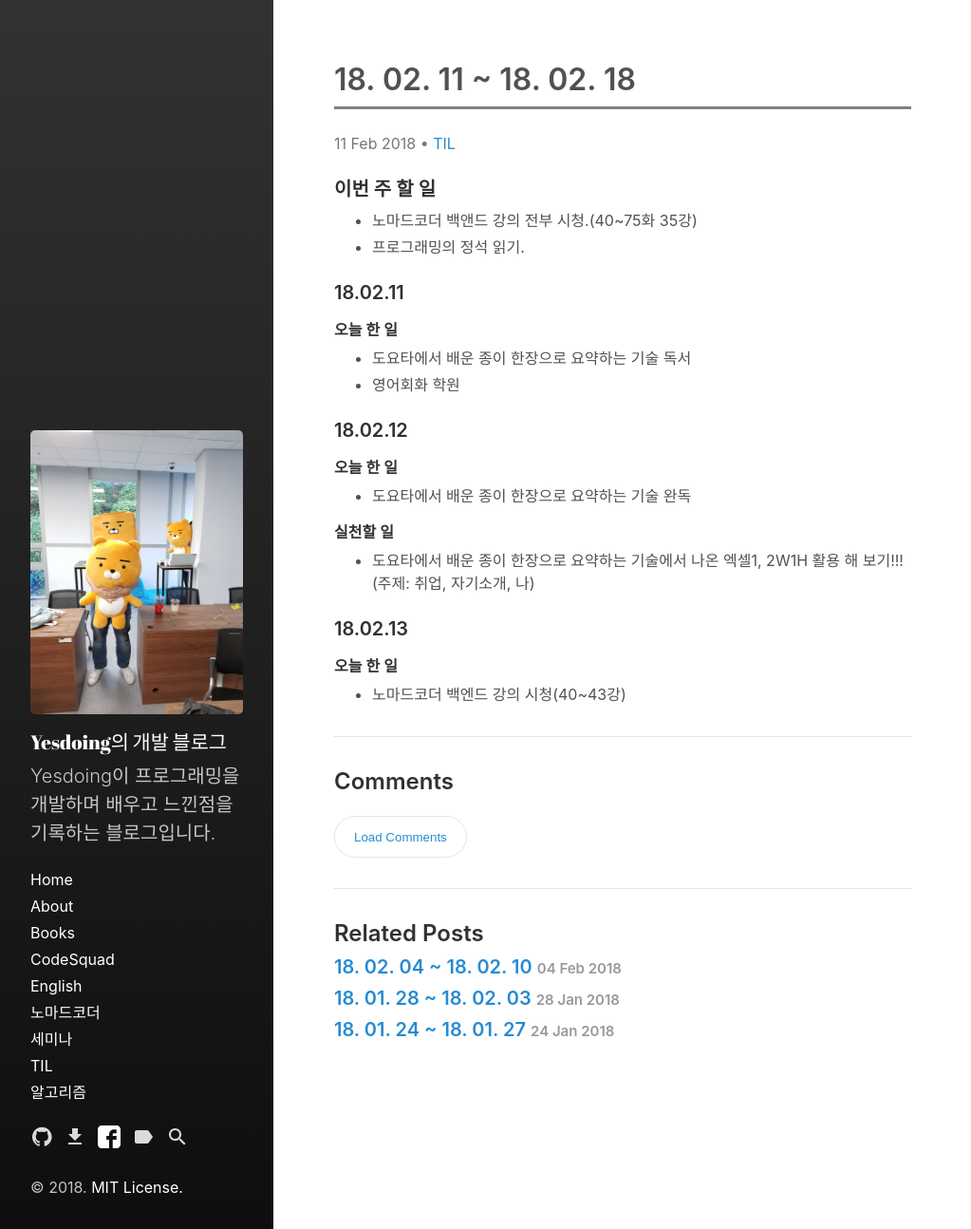
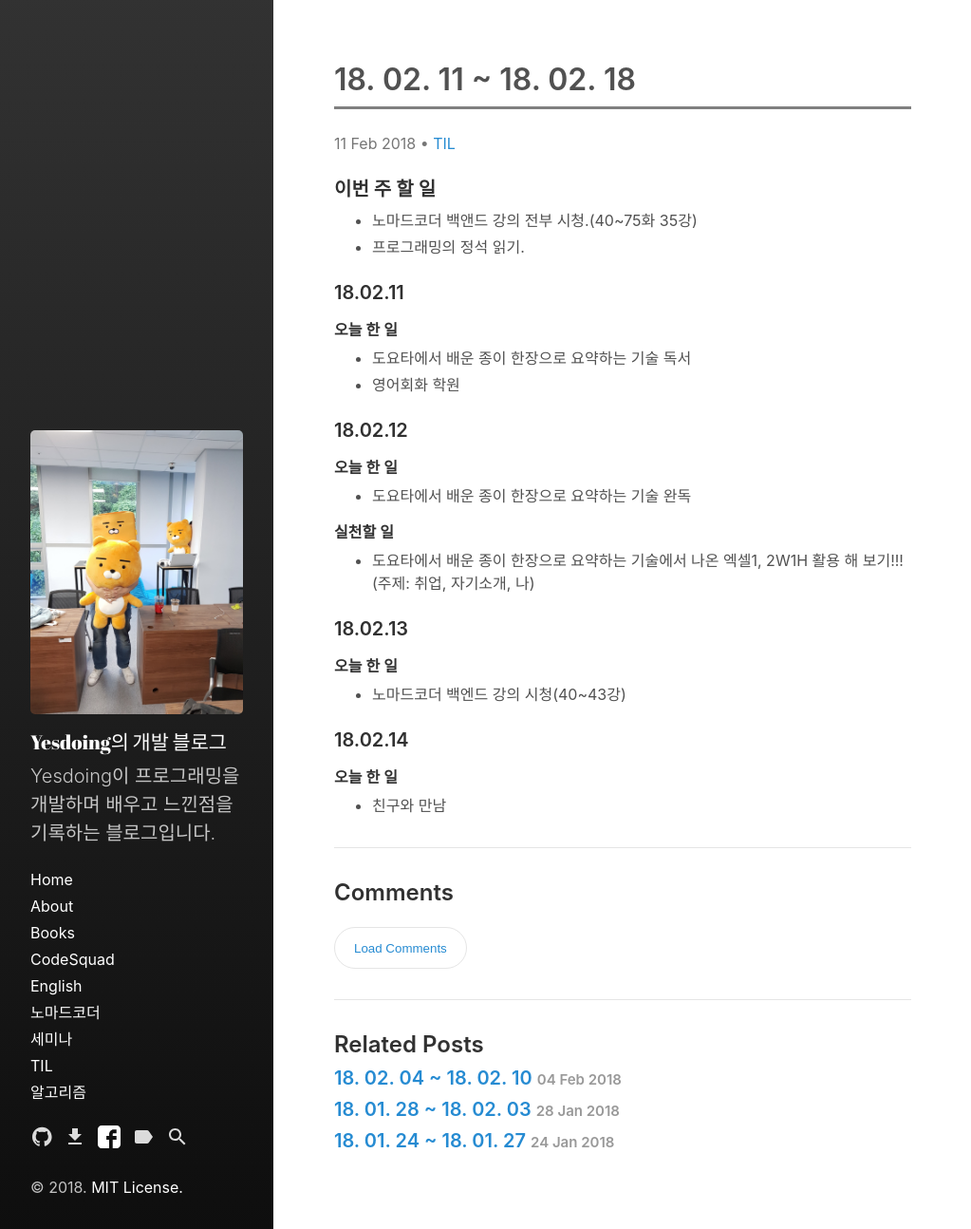
Before and after one commit to Yesdoing/Yesdoing.github.io, a Jekyll site: the page built from _posts/TIL/2018-02-11-02-17-TIL.md, in a window 1280 px wide. Shown: the whole page at 95% size, without its empty margins (0-1023 px from the left). Built offline with Jekyll 4.4.1, drawn with Linux system fonts in a browser that asks for light colours.

Commit message:
add blog post

```diff
--- a/_posts/TIL/2018-02-11-02-17-TIL.md
+++ b/_posts/TIL/2018-02-11-02-17-TIL.md
@@ -24,3 +24,7 @@ categories:
 ### 18.02.13
 #### 오늘 한 일
 - 노마드코더 백엔드 강의 시청(40~43강)
+
+### 18.02.14
+#### 오늘 한 일
+- 친구와 만남
```
